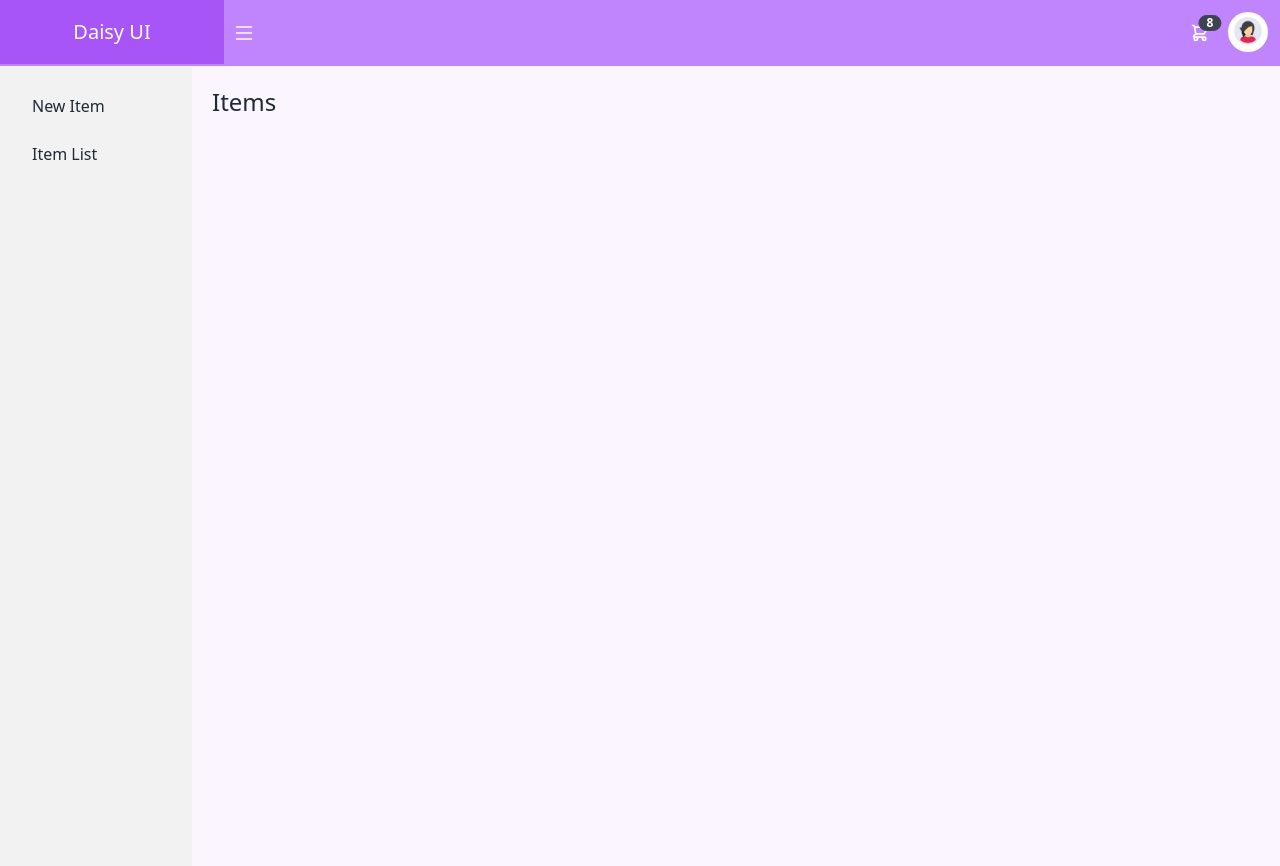
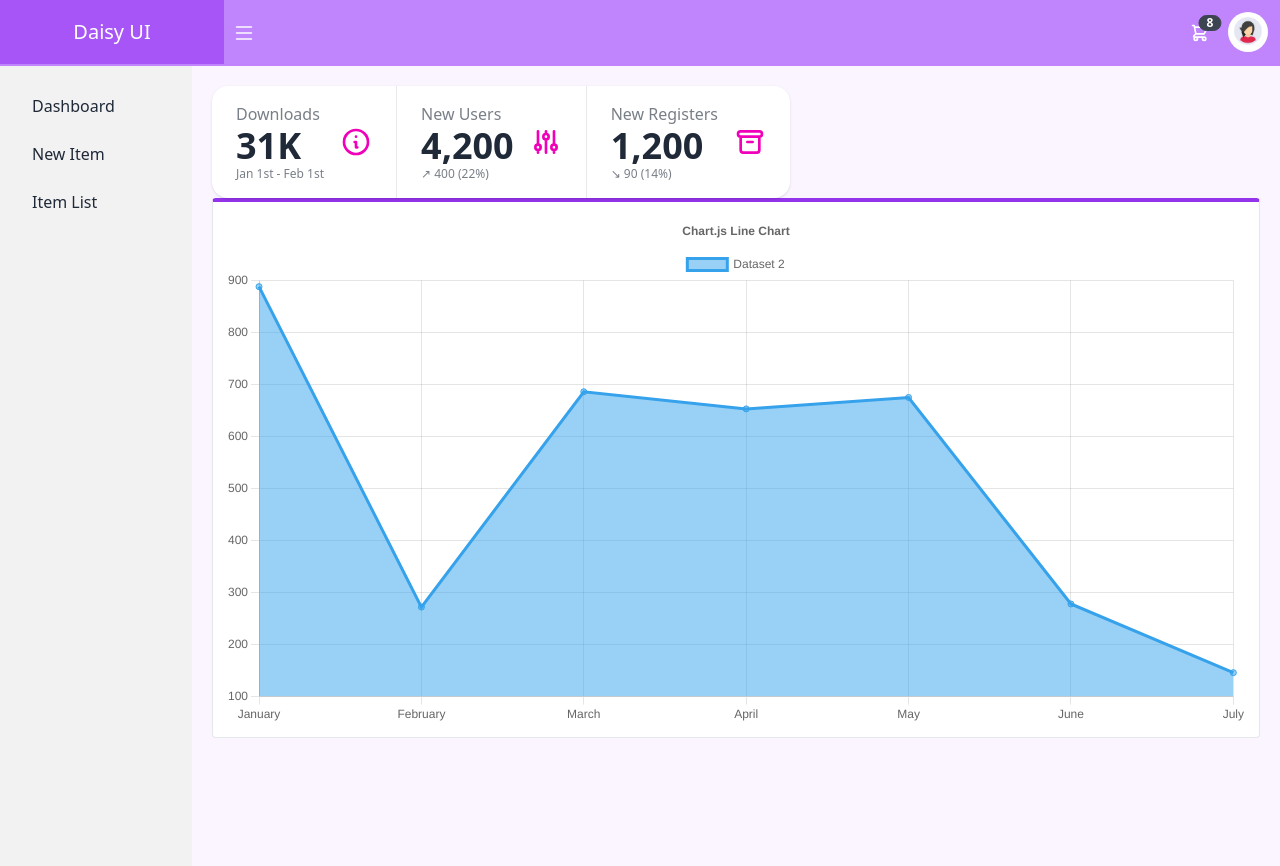
Before and after one commit to shafna96/react-practice, a React (Vite) app: page / in a window 1280 px wide. Built offline with nearby package versions, Linux system fonts and the light colour scheme.

Commit message:
created dashboard

```diff
--- a/package.json
+++ b/package.json
@@ -14,11 +14,13 @@
     "bootstrap-icons": "^1.10.3",
     "daisyui": "^2.50.2",
     "react": "^18.2.0",
+    "react-chartjs-2": "^5.2.0",
     "react-daisyui": "^3.0.3",
     "react-dom": "^18.2.0",
     "react-router-dom": "^6.8.2"
   },
   "devDependencies": {
+    "@faker-js/faker": "^7.6.0",
     "@types/react": "^18.0.27",
     "@types/react-dom": "^18.0.10",
     "@vitejs/plugin-react": "^3.1.0",
--- a/src/App.jsx
+++ b/src/App.jsx
@@ -6,12 +6,14 @@ import Home from "./screens/Home";
 import ItemForm from "./components/ItemForm";
 import TableList from "./components/TableList";
 import LoginScreen from "./screens/LoginScreen";
+import Dashboard from "./screens/Dashboard";
 
 function App() {
   return (
     <div className="App">
       <Routes>
         <Route path="/" element={<Home />}>
+          <Route path="/" element={<Dashboard />} />
           <Route path="newitem" element={<ItemForm />} />
           <Route path="itemlist" element={<TableList />} />
         </Route>
--- /dev/null
+++ b/src/components/ChartsComp.jsx
@@ -0,0 +1,62 @@
+import React from "react";
+import {
+  Chart as ChartJS,
+  CategoryScale,
+  LinearScale,
+  PointElement,
+  LineElement,
+  Title,
+  Tooltip,
+  Filler,
+  Legend,
+} from "chart.js";
+import { Line } from "react-chartjs-2";
+import { faker } from "@faker-js/faker";
+ChartJS.register(
+  CategoryScale,
+  LinearScale,
+  PointElement,
+  LineElement,
+  Title,
+  Tooltip,
+  Filler,
+  Legend
+);
+
+export const options = {
+  responsive: true,
+  plugins: {
+    legend: {
+      position: "top",
+    },
+    title: {
+      display: true,
+      text: "Chart.js Line Chart",
+    },
+  },
+};
+
+const labels = ["January", "February", "March", "April", "May", "June", "July"];
+
+export const data = {
+  labels,
+  datasets: [
+    {
+      fill: true,
+      label: "Dataset 2",
+      data: labels.map(() => faker.datatype.number({ min: 0, max: 1000 })),
+      borderColor: "rgb(53, 162, 235)",
+      backgroundColor: "rgba(53, 162, 235, 0.5)",
+    },
+  ],
+};
+
+function ChartsComp() {
+  return (
+    <div className="w-full p-3 bg-white  border rounded border-t-4 border-t-purple-600">
+      <Line options={options} data={data} />
+    </div>
+  );
+}
+
+export default ChartsComp;
--- a/src/components/Content.jsx
+++ b/src/components/Content.jsx
@@ -1,10 +1,9 @@
 import React from "react";
 import { Outlet, Route, Routes } from "react-router-dom";
 
-function Content({ title }) {
+function Content() {
   return (
-    <div className="p-5">
-      <h1 className="pb-2 text-2xl">{title}</h1>
+    <div className="p-5 ">
       <Outlet />
     </div>
   );
--- a/src/components/ItemForm.jsx
+++ b/src/components/ItemForm.jsx
@@ -3,6 +3,8 @@ import InputSet from "./InputSet";
 
 function ItemForm() {
   return (
+    <>
+      <h1 className="pb-2 text-2xl">New item</h1>
       <div className="w-full p-3 bg-white  border rounded border-t-4 border-t-purple-600">
         <div className="grid grid-cols-1 lg:grid-cols-3">
           <InputSet label={"Item Name"} input />
@@ -17,6 +19,7 @@ function ItemForm() {
           <InputSet label={"Lot Number"} input date />
         </div>
       </div>
+    </>
   );
 }
 
--- a/src/components/SideBar.jsx
+++ b/src/components/SideBar.jsx
@@ -21,8 +21,8 @@ function SideBar() {
           checked={checked}
           className="drawer-toggle"
         />
-        <div className="drawer-content bg-purple-50">
-          <Content title={"Items"} />
+        <div className="drawer-content bg-purple-50 ">
+          <Content />
         </div>
         <div className={sideClassName}>
           <label
@@ -30,6 +30,9 @@ function SideBar() {
             className="drawer-overlay  bg-base-200 justify-center items-center"
           ></label>
           <ul className="menu p-4 w-48 bg-base-200 text-base-content">
+            <li>
+              <Link to={"/"}>Dashboard</Link>
+            </li>
             <li>
               <Link to={"newitem"}>New Item</Link>
             </li>
--- /dev/null
+++ b/src/components/Stats.jsx
@@ -0,0 +1,72 @@
+import React from "react";
+
+function Stats() {
+  return (
+    <div className="stats shadow">
+      <div className="stat">
+        <div className="stat-figure text-secondary">
+          <svg
+            xmlns="http://www.w3.org/2000/svg"
+            fill="none"
+            viewBox="0 0 24 24"
+            className="inline-block w-8 h-8 stroke-current"
+          >
+            <path
+              strokeLinecap="round"
+              strokeLinejoin="round"
+              strokeWidth="2"
+              d="M13 16h-1v-4h-1m1-4h.01M21 12a9 9 0 11-18 0 9 9 0 0118 0z"
+            ></path>
+          </svg>
+        </div>
+        <div className="stat-title">Downloads</div>
+        <div className="stat-value">31K</div>
+        <div className="stat-desc">Jan 1st - Feb 1st</div>
+      </div>
+
+      <div className="stat">
+        <div className="stat-figure text-secondary">
+          <svg
+            xmlns="http://www.w3.org/2000/svg"
+            fill="none"
+            viewBox="0 0 24 24"
+            className="inline-block w-8 h-8 stroke-current"
+          >
+            <path
+              strokeLinecap="round"
+              strokeLinejoin="round"
+              strokeWidth="2"
+              d="M12 6V4m0 2a2 2 0 100 4m0-4a2 2 0 110 4m-6 8a2 2 0 100-4m0 4a2 2 0 110-4m0 4v2m0-6V4m6 6v10m6-2a2 2 0 100-4m0 4a2 2 0 110-4m0 4v2m0-6V4"
+            ></path>
+          </svg>
+        </div>
+        <div className="stat-title">New Users</div>
+        <div className="stat-value">4,200</div>
+        <div className="stat-desc">↗︎ 400 (22%)</div>
+      </div>
+
+      <div className="stat">
+        <div className="stat-figure text-secondary">
+          <svg
+            xmlns="http://www.w3.org/2000/svg"
+            fill="none"
+            viewBox="0 0 24 24"
+            className="inline-block w-8 h-8 stroke-current"
+          >
+            <path
+              strokeLinecap="round"
+              strokeLinejoin="round"
+              strokeWidth="2"
+              d="M5 8h14M5 8a2 2 0 110-4h14a2 2 0 110 4M5 8v10a2 2 0 002 2h10a2 2 0 002-2V8m-9 4h4"
+            ></path>
+          </svg>
+        </div>
+        <div className="stat-title">New Registers</div>
+        <div className="stat-value">1,200</div>
+        <div className="stat-desc">↘︎ 90 (14%)</div>
+      </div>
+    </div>
+  );
+}
+
+export default Stats;
--- a/src/components/TableList.jsx
+++ b/src/components/TableList.jsx
@@ -26,6 +26,8 @@ const data = [
 
 function TableList() {
   return (
+    <>
+      <h1 className="pb-2 text-2xl">Items list</h1>
       <div className="w-full p-3 bg-white  border rounded border-t-4 border-t-purple-600">
         <div className="overflow-x-auto">
           <table className="table w-full">
@@ -83,6 +85,7 @@ function TableList() {
           </table>
         </div>
       </div>
+    </>
   );
 }
 
--- /dev/null
+++ b/src/screens/Dashboard.jsx
@@ -0,0 +1,14 @@
+import React from "react";
+import ChartsComp from "../components/ChartsComp";
+import Stats from "../components/Stats";
+
+function Dashboard() {
+  return (
+    <>
+      <Stats />
+      <ChartsComp />
+    </>
+  );
+}
+
+export default Dashboard;
--- a/src/screens/Home.jsx
+++ b/src/screens/Home.jsx
@@ -4,10 +4,10 @@ import SideBar from "../components/SideBar";
 
 function Home() {
   return (
-    <>
+    <div>
       <Header />
       <SideBar />
-    </>
+    </div>
   );
 }
 
```
Also changed, not shown: 1 other file (tests, documents, lock files or other folders). Lines whose indentation alone changed are shown as unchanged.
